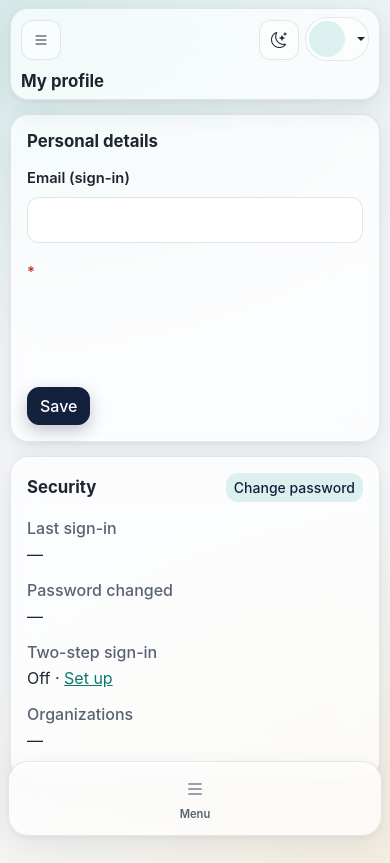
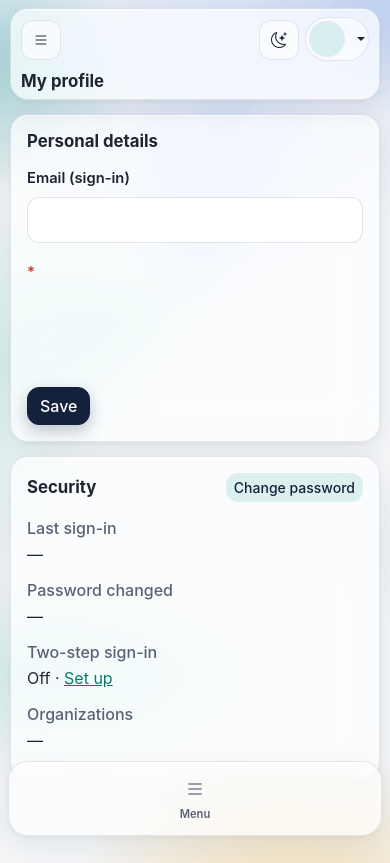
Before and after one commit to glorywaves774-source/OIMS, a Python web app: template app/templates/account/profile.html in a window 390 px wide. Run offline with Jinja, Linux system fonts and the light colour scheme; the template is opened without the code that fills it, so the values that code supplies are empty; some libraries are stand-ins or nearby versions.

Commit message:
Aurora UI behind the spatial glass; neumorphic sign-in with spatial layer
- Aurora: two fixed layers of soft ZENTAVA-coloured light (teal, sky blue,
  gold, navy; richer in dark mode) drifting slowly behind every page;
  still on phones and for reduced motion; hidden when printing.
- Glass panels slightly more translucent with a light top edge.
- Sign-in pages: neumorphic card and pressed-in fields, with the brand as
  a floating glass pane on top (spatial), in light and dark mode.
- Crawled at 320-1440 px in both themes: no overlaps, light patches or
  low-contrast text.

Co-Authored-By: Claude Opus 5.5 <noreply@anthropic.com>
Claude-Session: https://claude.ai/code/session_01KpF3eDtYysqrwDGyxsiBLL

```diff
--- a/app/static/css/app.css
+++ b/app/static/css/app.css
@@ -15,7 +15,18 @@
   --page-bg: #f4f6f8;
   --page-glow-1: rgba(15, 157, 138, .14);
   --page-glow-2: rgba(242, 177, 52, .12);
-  --surface: rgba(255, 255, 255, .72);
+  /* Aurora: soft moving light behind the glass panels (ZENTAVA teal, sky blue, gold, navy) */
+  --aurora-1: rgba(15, 157, 138, .38);
+  --aurora-2: rgba(84, 132, 230, .30);
+  --aurora-3: rgba(242, 177, 52, .34);
+  --aurora-4: rgba(20, 33, 61, .14);
+  --aurora-5: rgba(46, 196, 174, .26);
+  /* Neumorphism (sign-in pages): the card is moulded from the background */
+  --neu-bg: #eef1f5;
+  --neu-dark: rgba(20, 33, 61, .16);
+  --neu-light: rgba(255, 255, 255, .95);
+  --surface: rgba(255, 255, 255, .68);
+  --glass-edge: rgba(255, 255, 255, .75);
   --surface-solid: #ffffff;
   --surface-2: rgba(255, 255, 255, .55);
   --border: rgba(20, 33, 61, .10);
@@ -40,14 +51,53 @@
 
 html { -webkit-text-size-adjust: 100%; text-size-adjust: 100%; }
 body {
-  background:
-    radial-gradient(900px 600px at 0% 0%, var(--page-glow-1), transparent 60%),
-    radial-gradient(800px 600px at 100% 100%, var(--page-glow-2), transparent 60%),
-    var(--page-bg);
-  background-attachment: fixed;
+  background: var(--page-bg);
   color: var(--text);
   min-height: 100vh;
   overflow-x: hidden;
+  position: relative;
+  isolation: isolate;
+}
+
+/* ---------- Aurora background ----------
+   Two fixed layers of large, soft colour fields that drift slowly (transform only, so it stays smooth on
+   phones). Glass panels blur what is behind them, which turns the aurora into a gentle glow. */
+body::before, body::after {
+  content: "";
+  position: fixed;
+  inset: -25vmax;
+  z-index: -1;
+  pointer-events: none;
+  will-change: transform;
+}
+body::before {
+  background:
+    radial-gradient(38vmax 26vmax at 18% 22%, var(--aurora-1), transparent 62%),
+    radial-gradient(34vmax 24vmax at 78% 16%, var(--aurora-2), transparent 62%),
+    radial-gradient(42vmax 28vmax at 62% 88%, var(--aurora-3), transparent 64%);
+  animation: aurora-a 46s ease-in-out infinite alternate;
+}
+body::after {
+  background:
+    radial-gradient(46vmax 18vmax at 30% 70%, var(--aurora-5), transparent 64%),
+    radial-gradient(30vmax 22vmax at 88% 60%, var(--aurora-4), transparent 62%),
+    conic-gradient(from 210deg at 50% 40%, transparent 0deg, var(--aurora-5) 40deg, transparent 90deg,
+                   var(--aurora-2) 160deg, transparent 220deg);
+  opacity: .55;
+  animation: aurora-b 62s ease-in-out infinite alternate;
+}
+@keyframes aurora-a {
+  0%   { transform: translate3d(0, 0, 0) rotate(0deg) scale(1); }
+  50%  { transform: translate3d(4vmax, -3vmax, 0) rotate(8deg) scale(1.06); }
+  100% { transform: translate3d(-3vmax, 3vmax, 0) rotate(-6deg) scale(1.02); }
+}
+@keyframes aurora-b {
+  0%   { transform: translate3d(0, 0, 0) rotate(0deg); }
+  100% { transform: translate3d(-5vmax, 2vmax, 0) rotate(14deg); }
+}
+/* Still on phones (moving light under frosted glass costs battery) and for people who prefer less motion */
+@media (prefers-reduced-motion: reduce), (max-width: 760px) {
+  body::before, body::after { animation: none; }
 }
 a { color: var(--link); }
 a:hover { color: var(--brand); }
@@ -57,11 +107,11 @@ a:hover { color: var(--brand); }
 /* ---------- Glass panels ---------- */
 .glass, .panel {
   background: var(--surface);
-  backdrop-filter: blur(18px) saturate(140%);
-  -webkit-backdrop-filter: blur(18px) saturate(140%);
+  backdrop-filter: blur(22px) saturate(160%);
+  -webkit-backdrop-filter: blur(22px) saturate(160%);
   border: 1px solid var(--border);
   border-radius: var(--radius);
-  box-shadow: var(--shadow);
+  box-shadow: var(--shadow), inset 0 1px 0 var(--glass-edge);
 }
 .panel { padding: 22px; margin-bottom: 20px; }
 .panel-header { display: flex; flex-wrap: wrap; gap: 10px; align-items: center; justify-content: space-between; margin-bottom: 14px; }
--- a/app/static/css/dark.css
+++ b/app/static/css/dark.css
@@ -13,7 +13,16 @@ html[data-theme="dark"] {
   --page-bg: #0b1120;
   --page-glow-1: rgba(46, 196, 174, .09);
   --page-glow-2: rgba(242, 177, 52, .06);
-  --surface: rgba(22, 33, 58, .72);
+  --surface: rgba(22, 33, 58, .64);
+  --glass-edge: rgba(255, 255, 255, .07);
+  --aurora-1: rgba(46, 196, 174, .42);
+  --aurora-2: rgba(92, 112, 240, .42);
+  --aurora-3: rgba(242, 177, 52, .18);
+  --aurora-4: rgba(160, 90, 220, .24);
+  --aurora-5: rgba(64, 214, 168, .32);
+  --neu-bg: #141e35;
+  --neu-dark: rgba(0, 0, 0, .55);
+  --neu-light: rgba(70, 92, 140, .22);
   --surface-solid: #16213a;
   --surface-2: rgba(34, 48, 80, .6);
   --border: rgba(200, 215, 240, .10);
@@ -38,8 +47,9 @@ html[data-theme="dark"] .brand-mark { color: #0b1427; background: linear-gradien
 html[data-theme="dark"] .brand-mark.logo { background: #f4f6f8; }
 html[data-theme="dark"] .form-control, html[data-theme="dark"] .form-select { background-color: #0f1830; color: var(--text); }
 html[data-theme="dark"] .form-control::placeholder { color: #8391a8; }
-html[data-theme="dark"] .auth-card { border-color: rgba(255, 255, 255, .06); box-shadow: 14px 14px 32px rgba(0, 0, 0, .45), -8px -8px 24px rgba(60, 76, 112, .2), inset 0 1px 0 rgba(255, 255, 255, .05); }
-html[data-theme="dark"] .neu-input .form-control { background: #0d1526; box-shadow: inset 4px 4px 10px rgba(0, 0, 0, .45), inset -4px -4px 10px rgba(60, 76, 112, .2); }
+html[data-theme="dark"] .auth-card { border-color: rgba(255, 255, 255, .05); }
+html[data-theme="dark"] .auth-card > .auth-brand { box-shadow: 0 22px 44px rgba(0, 0, 0, .5), 0 4px 10px rgba(0, 0, 0, .3), inset 0 1px 0 var(--glass-edge); }
+html[data-theme="dark"] .auth-card .btn-primary { box-shadow: 6px 6px 16px rgba(0, 0, 0, .5), -4px -4px 12px rgba(70, 92, 140, .18); }
 html[data-theme="dark"] .alert-success { --bs-alert-bg: rgba(95, 211, 148, .12); --bs-alert-color: #9be8bd; --bs-alert-border-color: rgba(95, 211, 148, .3); }
 html[data-theme="dark"] .alert-danger { --bs-alert-bg: rgba(255, 122, 107, .12); --bs-alert-color: #ffb3aa; --bs-alert-border-color: rgba(255, 122, 107, .3); }
 html[data-theme="dark"] .alert-warning { --bs-alert-bg: rgba(240, 181, 74, .12); --bs-alert-color: #f6d08c; --bs-alert-border-color: rgba(240, 181, 74, .3); }
--- a/app/static/css/mobile.css
+++ b/app/static/css/mobile.css
@@ -57,7 +57,8 @@ input, select, textarea, .form-control, .form-select { font-size: 16px; }
 
   .toast-container, .floating { bottom: calc(84px + env(safe-area-inset-bottom)) !important; }
 
-  .auth-card { padding: 26px 20px; border-radius: 22px; }
+  .auth-card { padding: 60px 18px 24px; border-radius: 24px; margin-top: 40px; }
+  .auth-card > .auth-brand { left: 12px; right: 12px; padding: 12px; }
   .hero { padding: 20px 14px 40px; }
   .hero-top { margin-bottom: 24px; }
 }
```
Also changed, not shown: other parts of app/static/css/app.css (+21 -6 lines).
